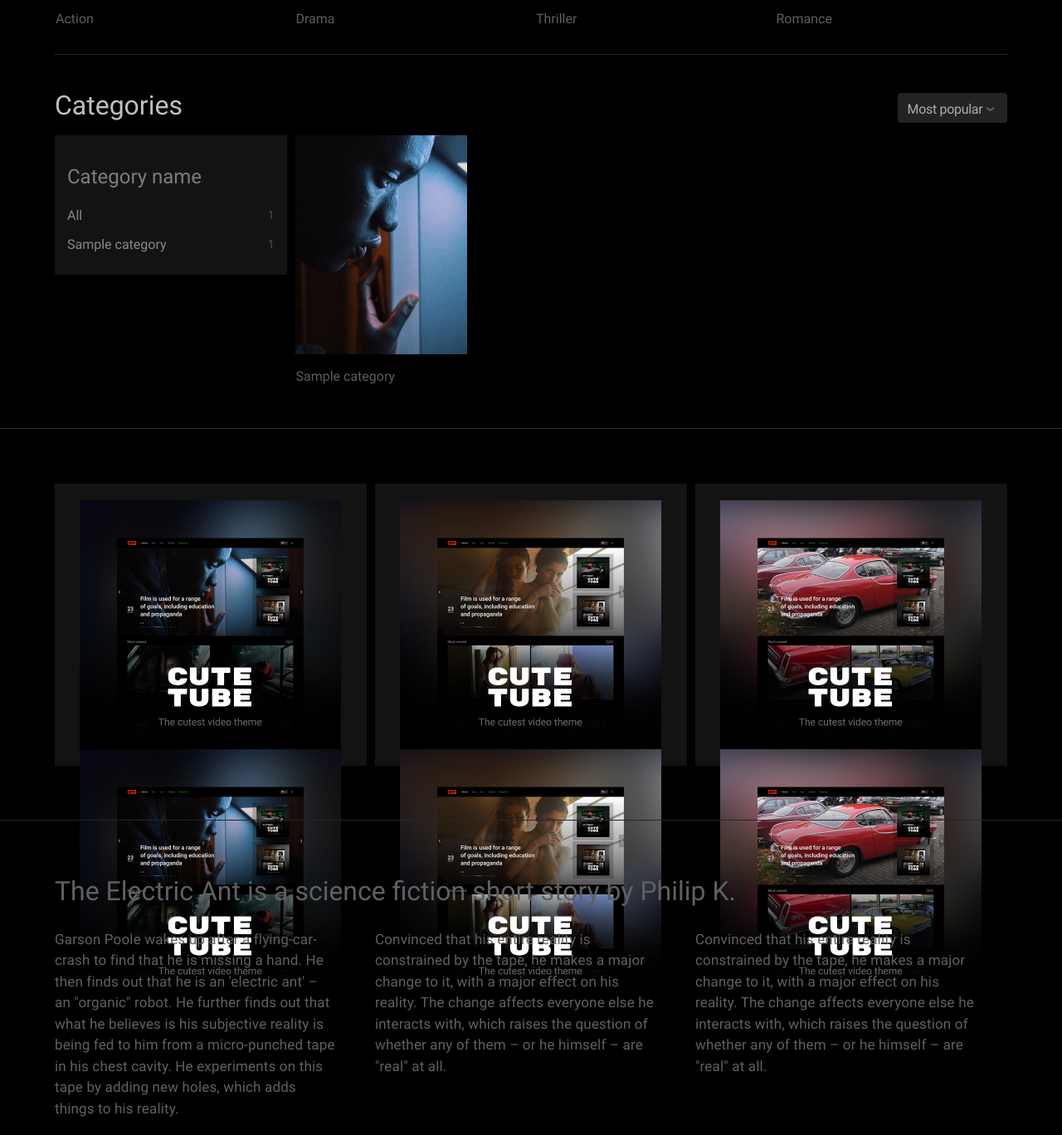
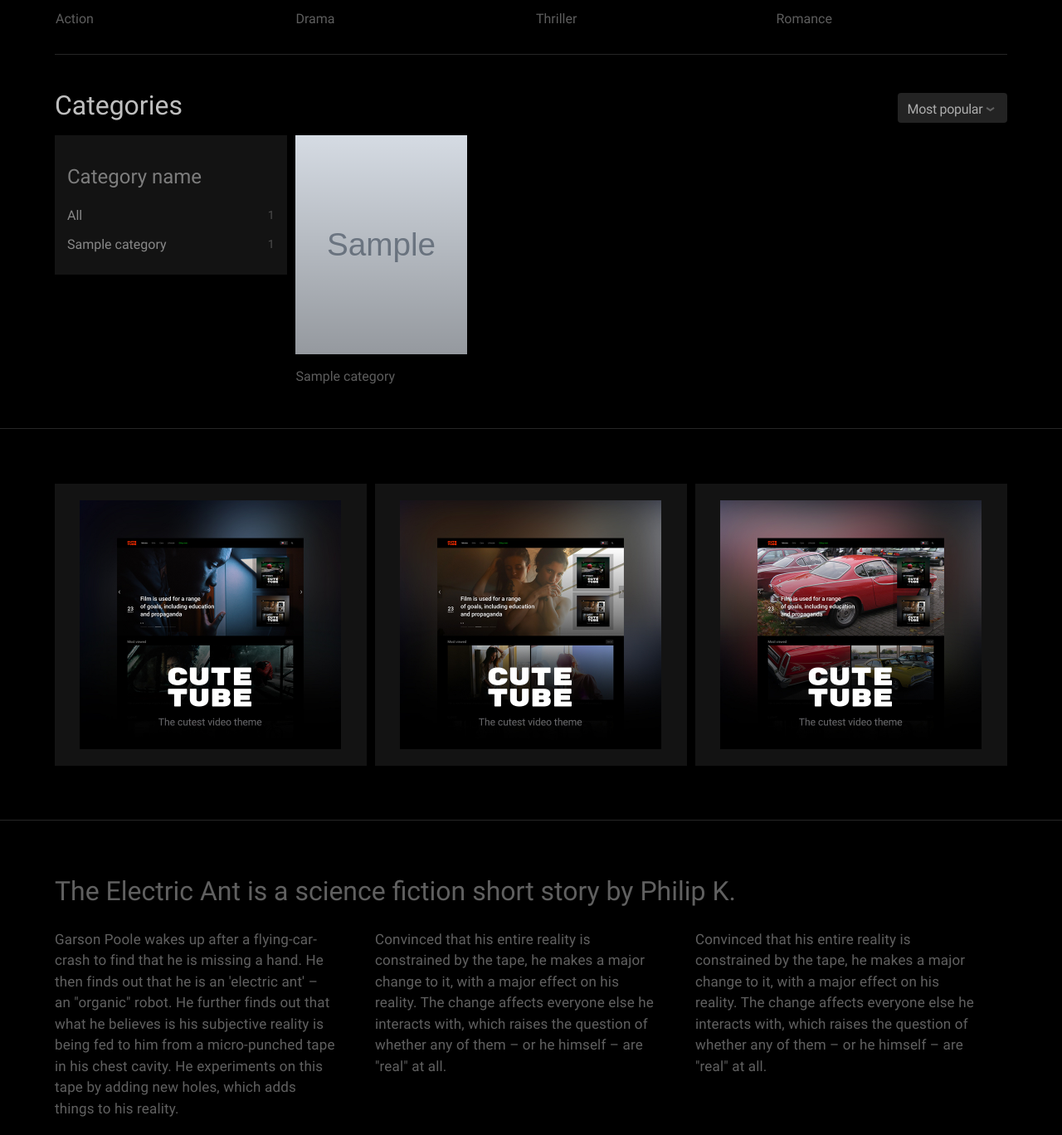
Before and after one commit to jccode/cutetube, a Django app: template src/tubesite/templates/tubesite/categories.html in a window 1280 px wide. Shown: the part 552-1920 px from the top of the page at 83% size. Run offline with Django 3.2, Linux system fonts and the light colour scheme; the template is opened without the code that fills it: most values are stand-ins (such as "Sample title", 1, 10 or a date in 2020); grey boxes marked "Sample" are stand-in pictures; some libraries are stand-ins or nearby versions.

Commit message:
category images

```diff
--- a/src/tubesite/services.py
+++ b/src/tubesite/services.py
@@ -13,12 +13,12 @@
     if cats is not None:
         return cats
     else:
-        cats = Category.objects.all().values()
+        cats = Category.objects.all()
         counts = Video.objects.values("category").annotate(count=Count("category"))
         count_dict = {c['category']: c['count'] for c in counts}
         for c in cats:
-            cid = c['id']
-            c['count'] = count_dict[cid] if count_dict.has_key(cid) else 0
+            cid = c.id
+            c.count = count_dict[cid] if count_dict.has_key(cid) else 0
 
         # set cats to cache
         cache.set(CACHE_KEY_CATEGORIES, cats)
--- a/src/tubesite/templates/tubesite/categories.html
+++ b/src/tubesite/templates/tubesite/categories.html
@@ -1,5 +1,6 @@
 {% extends "./_base.html" %}
 {% load static %}
+{% load thumbnail %}
 
 {% block main_content %}
 
@@ -17,7 +18,6 @@
                                          <a href="./category.html" class="category-preview js-ajax-link">
                                              <div class="category-preview__image">
                                                  <span class="lazy-bg-img" data-original="{% static 'tubesite/images/photo_24.jpg' %}"></span>
-                                                 <span class="lazy-bg-img" data-original="{% static 'tubesite/images/photo_24.jpg' %}"></span>
                                                  <div class="category-preview__info">
                                                      <div class="category-preview__count">
                                                          10268
@@ -31,7 +31,6 @@
                                      <div class="col-sm-3">
                                          <a href="./category.html" class="category-preview js-ajax-link">
                                              <div class="category-preview__image">
-                                                 <span class="lazy-bg-img" data-original="{% static 'tubesite/images/photo_01.jpg' %}"></span>
                                                  <span class="lazy-bg-img" data-original="{% static 'tubesite/images/photo_01.jpg' %}"></span>
                                                  <div class="category-preview__info">
                                                      <div class="category-preview__count">
@@ -47,7 +46,6 @@
                                          <a href="./category.html" class="category-preview js-ajax-link">
                                              <div class="category-preview__image">
                                                  <span class="lazy-bg-img" data-original="{% static 'tubesite/images/photo_13.jpg' %}"></span>
-                                                 <span class="lazy-bg-img" data-original="{% static 'tubesite/images/photo_13.jpg' %}"></span>
                                                  <div class="category-preview__info">
                                                      <div class="category-preview__count">
                                                          10268
@@ -61,7 +59,6 @@
                                      <div class="col-sm-3">
                                          <a href="./category.html" class="category-preview js-ajax-link">
                                              <div class="category-preview__image">
-                                                 <span class="lazy-bg-img" data-original="{% static 'tubesite/images/photo_17.jpg' %}"></span>
                                                  <span class="lazy-bg-img" data-original="{% static 'tubesite/images/photo_17.jpg' %}"></span>
                                                  <div class="category-preview__info">
                                                      <div class="category-preview__count">
@@ -112,7 +109,7 @@
                                              <div class="col-xxl-2 col-lg-3 col-md-4 col-sm-6">
                                              <a href="{% url 'category' category.id %}" class="category-preview js-ajax-link">
                                                  <div class="category-preview__image">
-                                                     <span class="lazy-bg-img" data-original="{% static 'tubesite/images/photo_01.jpg' %}"></span>
+                                                     <span class="lazy-bg-img" data-original="{{ category.image.url }}"></span>
                                                      <div class="category-preview__info">
                                                          <div class="category-preview__count">
                                                              {{ category.count }}
@@ -448,7 +445,6 @@
                                          <a href="#">
                                              <div class="lazy-img banner-image">
                                                  <img data-original="{% static 'tubesite/images/banner_01.jpg' %}" src="#" alt="banner image">
-                                                 <img data-original="{% static 'tubesite/images/banner_01.jpg' %}" src="#" alt="banner image">
                                              </div>
                                          </a>
                                      </div>         </div>
@@ -456,7 +452,6 @@
                                          <div class="bnr-container">
                                              <a href="#">
                                                  <div class="lazy-img banner-image">
-                                                     <img data-original="{% static 'tubesite/images/banner_02.jpg' %}" src="#" alt="banner image">
                                                      <img data-original="{% static 'tubesite/images/banner_02.jpg' %}" src="#" alt="banner image">
                                                  </div>
                                              </a>
@@ -466,7 +461,6 @@
                                                  <a href="#">
                                                      <div class="lazy-img banner-image">
                                                          <img data-original="{% static 'tubesite/images/banner_03.jpg' %}" src="#" alt="banner image">
-                                                         <img data-original="{% static 'tubesite/images/banner_03.jpg' %}" src="#" alt="banner image">
                                                      </div>
                                                  </a>
                                              </div>         </div>
@@ -474,7 +468,6 @@
                                                  <div class="bnr-container">
                                                      <a href="#">
                                                          <div class="lazy-img banner-image">
-                                                             <img data-original="{% static 'tubesite/images/banner_04.jpg' %}" src="#" alt="banner image">
                                                              <img data-original="{% static 'tubesite/images/banner_04.jpg' %}" src="#" alt="banner image">
                                                          </div>
                                                      </a>
```
